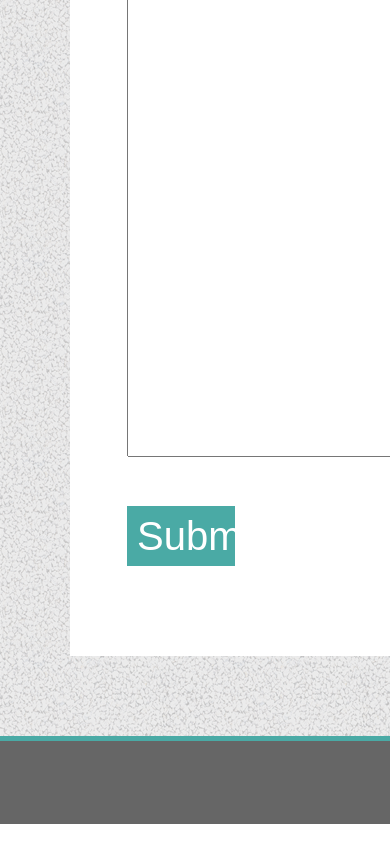
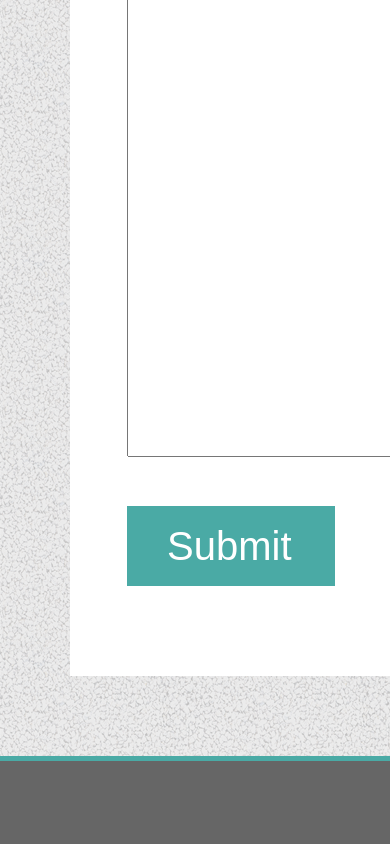
Before and after one commit to Charlie-Islas/Responsive-Portfolio, a plain HTML site: page contact.html in a window 390 px wide. Shown: the part 1052-1896 px from the top of the page. Drawn offline with Linux system fonts and the light colour scheme.

Commit message:
Updating with corrected submit button

```diff
--- a/assets/css/style_contact.css
+++ b/assets/css/style_contact.css
@@ -438,6 +438,14 @@ footer{
         font-size:35px;
     }
 
+    #submit{
+
+        padding-top: 15px;
+    padding-bottom: 15px;
+    padding-right: 80px;
+    padding-left: 40px;
+    }
+
 
 
 }
```
